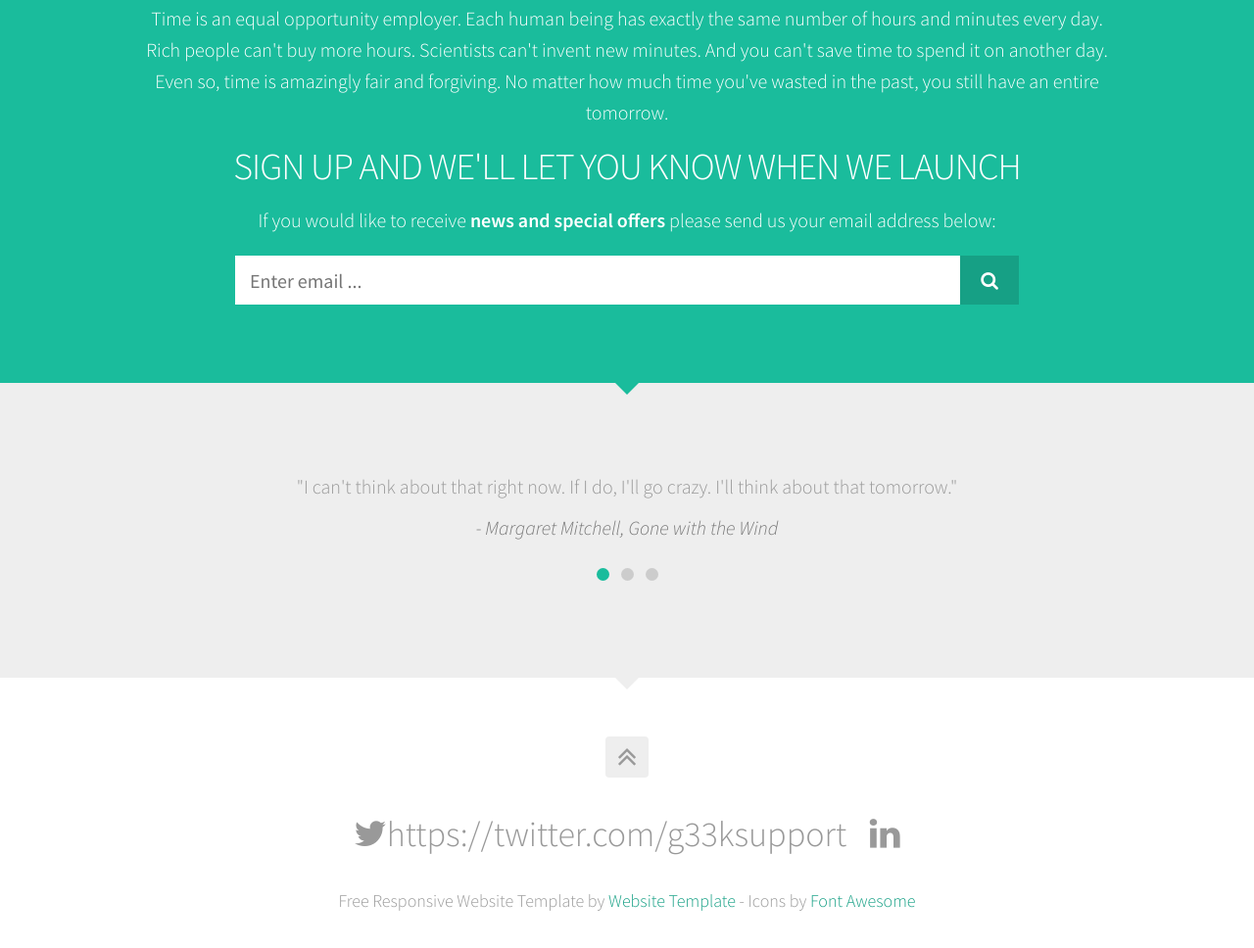
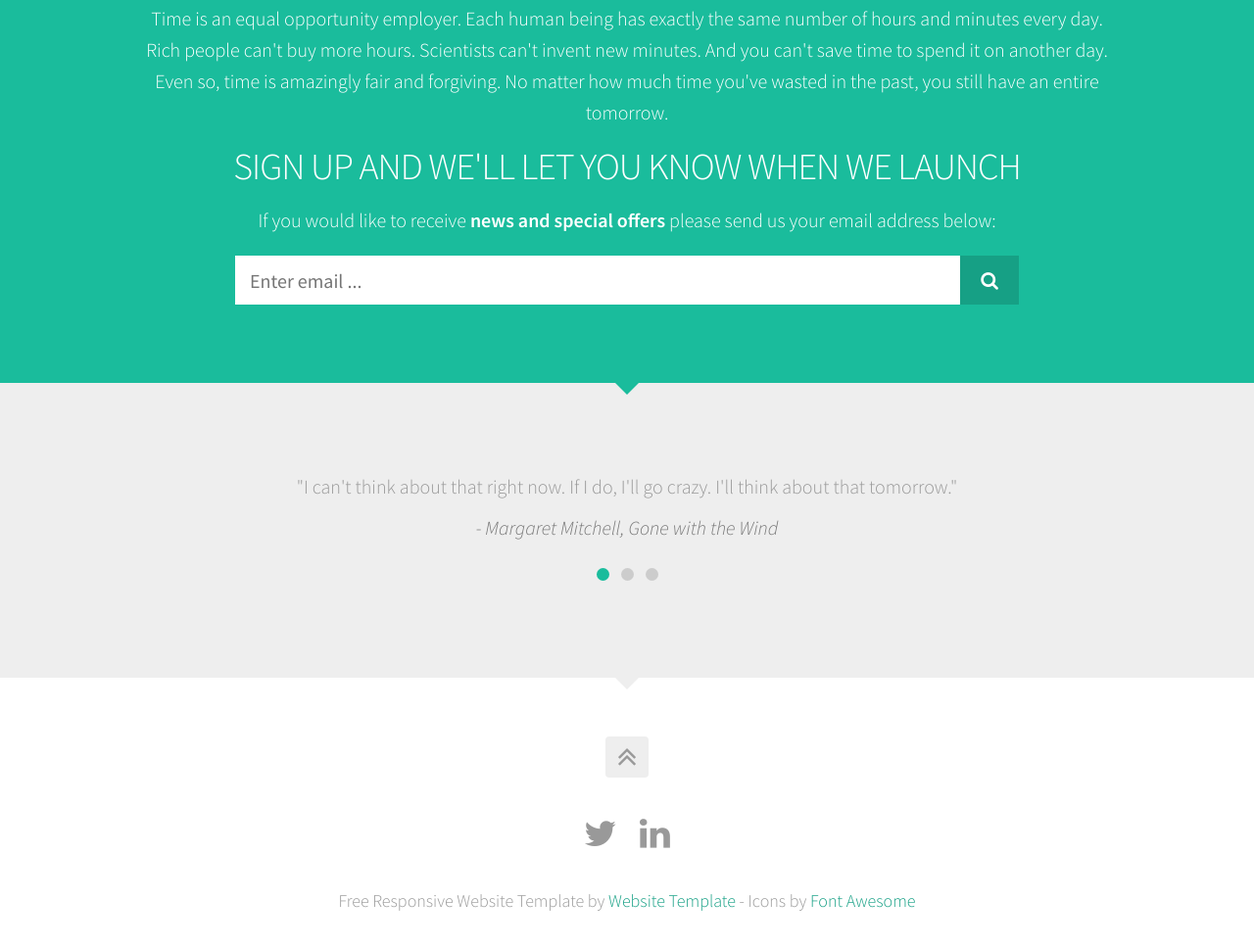
Before and after one commit to toxicchili/procrastinators, a plain HTML site: page index.html in a window 1280 px wide. Shown: the part 723-1691 px from the top of the page at 98% size. Drawn offline with Linux system fonts and the light colour scheme.

Commit message:
Update index.html

```diff
--- a/index.html
+++ b/index.html
@@ -115,7 +115,7 @@
 		<p class="backtotop"><a title="" href="#backtotop"><span class="fa fa-angle-double-up"></span></a></p>
 		<div id="socialmedia" class="clearfix">
 			<ul>
-				<li><a title="" href="#" rel="external"><span class="fa fa-twitter"></span>https://twitter.com/g33ksupport</a></li>
+				<li><a title="" href="https://twitter.com/g33ksupport" rel="external"><span class="fa fa-twitter"></span></a></li>
 				<li><a title="" href="#" rel="external"><span class="fa fa-linkedin"></span></a></li>
 			</ul>
 		</div>
```
